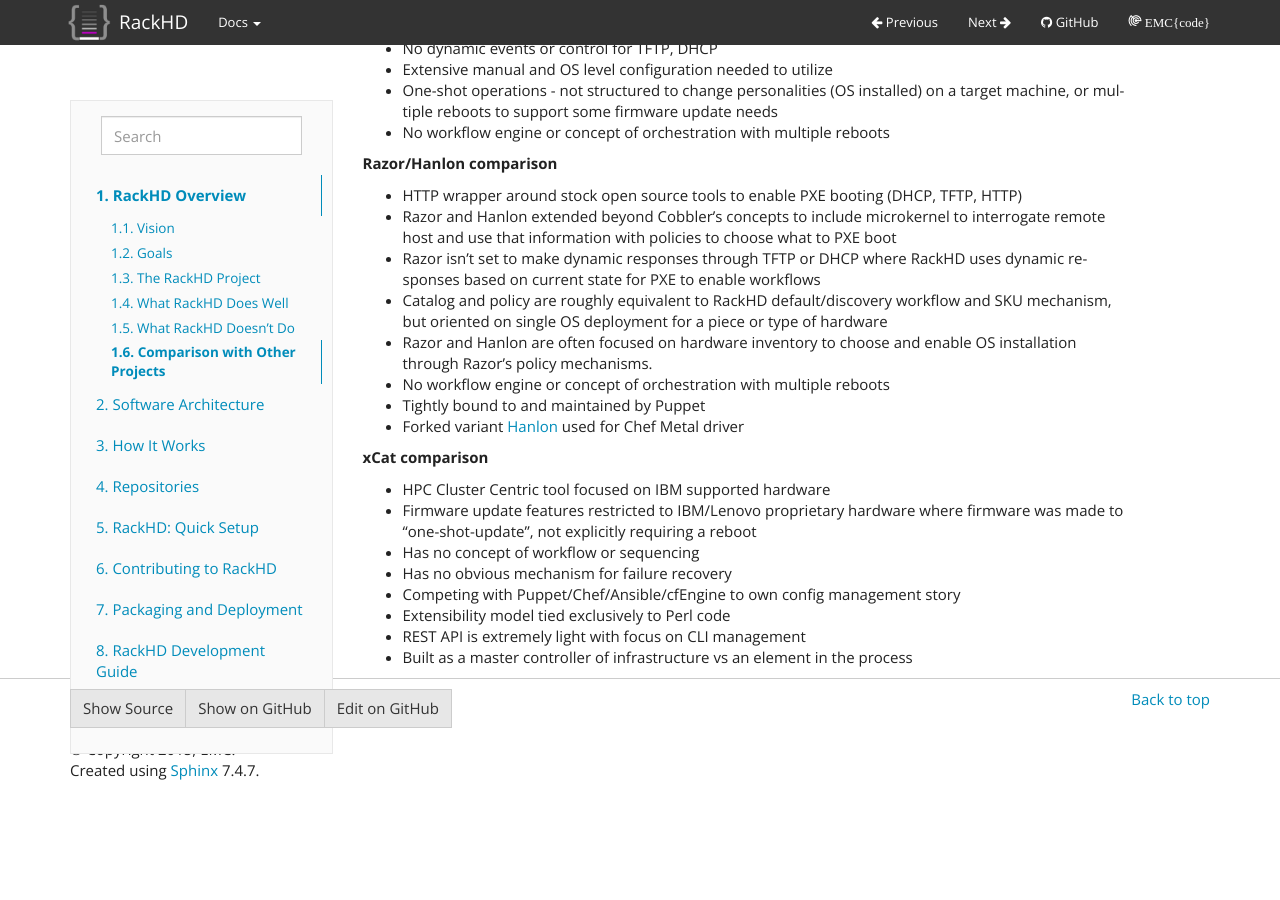
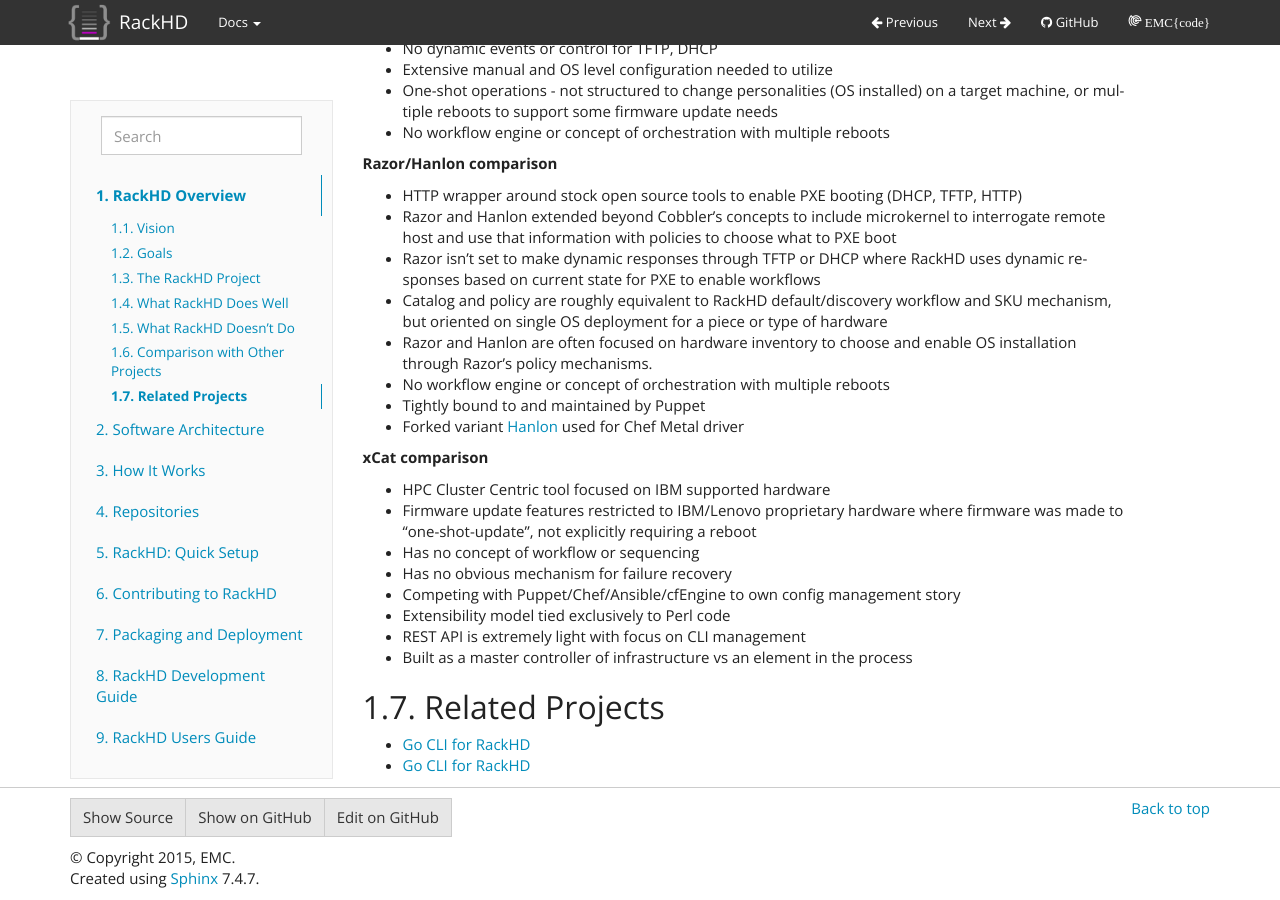
Before and after one commit to RackHD/docs, a Sphinx documentation site: the page built from docs/introduction.rst, in a window 1280 px wide and 900 px high, scrolled down 2796 px. Built offline with Sphinx 7.4.7, drawn with Linux system fonts in a browser that asks for light colours; before the commit the page ends 3587 px from its top, so only the background shows below that.

Commit message:
adding a section for related projects

```diff
--- a/docs/introduction.rst
+++ b/docs/introduction.rst
@@ -180,3 +180,10 @@
 .. _Razor: https://github.com/puppetlabs/razor-server
 .. _Hanlon: https://github.com/csc/Hanlon
 .. _xCat: http://xcat.org
+
+
+Related Projects
+-----------------------------------------
+
+* `Go CLI for RackHD <https://github.com/emccode/gorackhd>`_
+* `Go CLI for RackHD <https://github.com/EMC-CMD/rackhd-cli>`_
```
